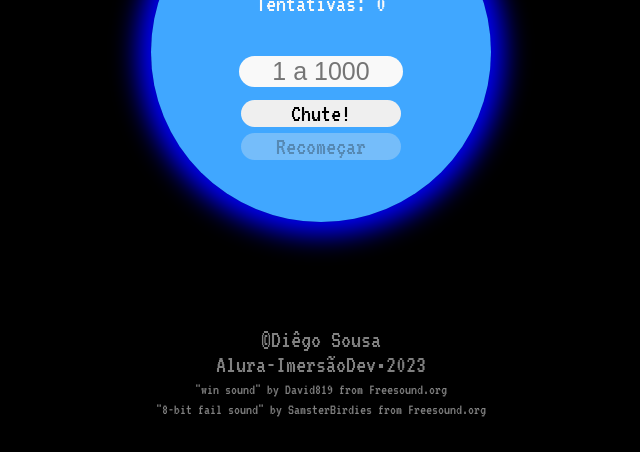
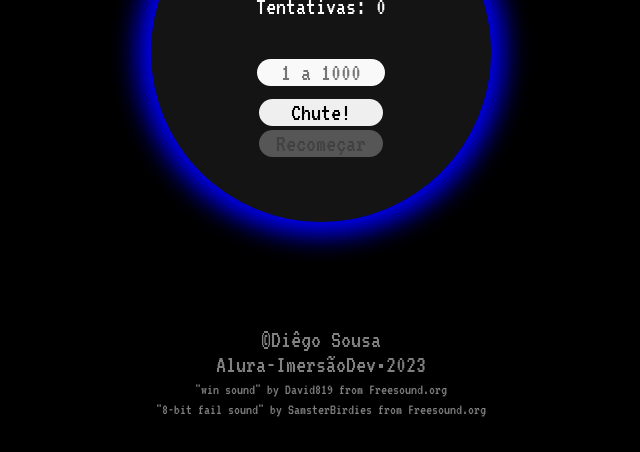
Before and after one commit to DiegoSousa123/mentalista, a plain HTML site: page index.html in a window 1280 px wide. Shown: the part 348-800 px from the top of the page, without its empty margins (319-959 px from the left). Drawn offline with Linux system fonts and the light colour scheme; a web font is replaced by a local one.

Commit message:
update style.css

```diff
--- a/style.css
+++ b/style.css
@@ -53,7 +53,7 @@
 	width: 40vh;
 	border-radius: 100%;
 	padding: 10px;
-	background: rgba(64,167,255);
+	background: rgb(20,20,20);
 	box-shadow: 0 0 1px rgba(0,0,0, 0.4);
 	z-index: 2;
 }
@@ -117,6 +117,7 @@
 
 .user_input{
 	font-size:25px;
+	font-family: 'VT323', monospace;
 	text-align: center;
 	background: #f9f9f9;
 	border-radius: 20px;
```
